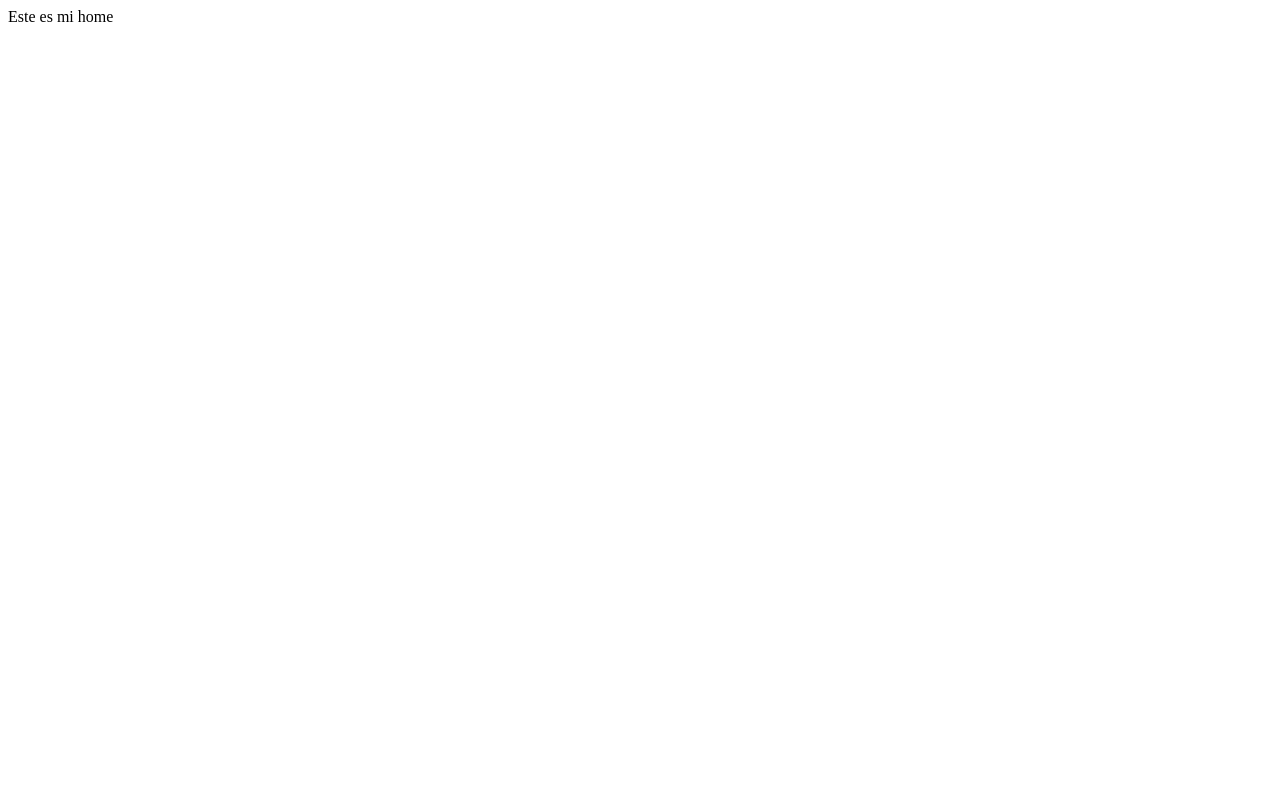
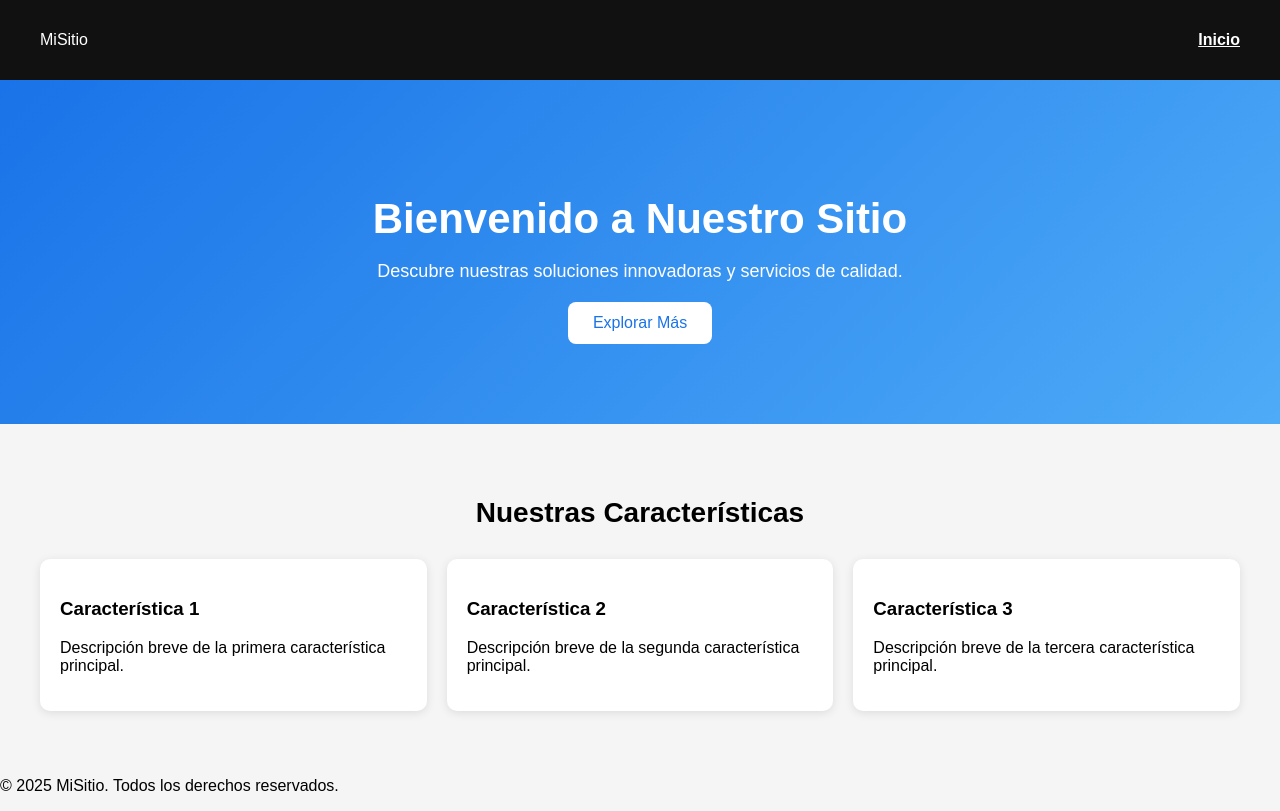
Before and after one commit to ApoloByte/IntroIngSoftware2025G1, a plain HTML site: page home/index.html in a window 1280 px wide. Drawn offline with Linux system fonts and the light colour scheme.

Commit message:
Agrega sección Home completa

```diff
--- a/home/index.html
+++ b/home/index.html
@@ -1,11 +1,58 @@
 <!DOCTYPE html>
-<html lang="en">
+<html lang="es">
 <head>
     <meta charset="UTF-8">
     <meta name="viewport" content="width=device-width, initial-scale=1.0">
-    <title>Document</title>
+    <title>Inicio - Mi Sitio Web</title>
+    <link rel="stylesheet" href="style.css">
 </head>
 <body>
-    Este es mi home
+    <header class="header">
+        <nav class="nav">
+            <div class="logo">MiSitio</div>
+            <ul class="nav-list">
+                <li><a href="../home/index.html" class="nav-link active">Inicio</a></li>
+                <!-- Aquí luego irán más enlaces del sitio -->
+            </ul>
+        </nav>
+    </header>
+
+    <main class="main">
+        <section class="hero">
+            <div class="hero-content">
+                <h1 class="hero-title">Bienvenido a Nuestro Sitio</h1>
+                <p class="hero-description">Descubre nuestras soluciones innovadoras y servicios de calidad.</p>
+                <button class="cta-button" id="ctaButton">Explorar Más</button>
+            </div>
+        </section>
+
+        <section class="features">
+            <div class="container">
+                <h2 class="section-title">Nuestras Características</h2>
+                <div class="features-grid">
+                    <div class="feature-card">
+                        <h3>Característica 1</h3>
+                        <p>Descripción breve de la primera característica principal.</p>
+                    </div>
+                    <div class="feature-card">
+                        <h3>Característica 2</h3>
+                        <p>Descripción breve de la segunda característica principal.</p>
+                    </div>
+                    <div class="feature-card">
+                        <h3>Característica 3</h3>
+                        <p>Descripción breve de la tercera característica principal.</p>
+                    </div>
+                </div>
+            </div>
+        </section>
+    </main>
+
+    <footer class="footer">
+        <div class="container">
+            <p>&copy; 2025 MiSitio. Todos los derechos reservados.</p>
+        </div>
+    </footer>
+
+    <script src="script.js" defer></script>
 </body>
 </html>
--- a/home/script.js
+++ b/home/script.js
@@ -0,0 +1,3 @@
+document.getElementById("ctaButton").addEventListener("click", () => {
+    alert("¡Bienvenido! Próximamente más contenido.");
+});
--- a/home/style.css
+++ b/home/style.css
@@ -0,0 +1,91 @@
+/* ====== Estilos Globales ====== */
+body {
+    margin: 0;
+    font-family: Arial, Helvetica, sans-serif;
+    background: #f5f5f5;
+}
+
+/* ====== NAVBAR ====== */
+.header {
+    background: #111;
+    padding: 15px 0;
+}
+
+.nav {
+    max-width: 1200px;
+    margin: auto;
+    display: flex;
+    justify-content: space-between;
+    align-items: center;
+    color: #fff;
+}
+
+.nav-list {
+    list-style: none;
+    display: flex;
+    gap: 20px;
+}
+
+.nav-link {
+    color: #fff;
+    text-decoration: none;
+    font-weight: bold;
+}
+
+.nav-link.active {
+    text-decoration: underline;
+}
+
+/* ====== HERO ====== */
+.hero {
+    background: linear-gradient(135deg, #1a73e8, #4dabf7);
+    color: white;
+    text-align: center;
+    padding: 80px 20px;
+}
+
+.hero-title {
+    font-size: 42px;
+    margin-bottom: 10px;
+}
+
+.hero-description {
+    font-size: 18px;
+    margin-bottom: 20px;
+}
+
+.cta-button {
+    padding: 12px 25px;
+    border: none;
+    background: #fff;
+    color: #1a73e8;
+    border-radius: 8px;
+    font-size: 16px;
+    cursor: pointer;
+}
+
+/* ===== CARACTERÍSTICAS ===== */
+.features {
+    padding: 50px 20px;
+}
+
+.section-title {
+    text-align: center;
+    font-size: 28px;
+    margin-bottom: 30px;
+}
+
+.features-grid {
+    display: grid;
+    grid-template-columns: repeat(3, 1fr);
+    gap: 20px;
+    max-width: 1200px;
+    margin: auto;
+}
+
+.feature-card {
+    background: white;
+    padding: 20px;
+    border-radius: 10px;
+    box-shadow: 0 2px 10px rgba(0,0,0,0.1);
+}
```
